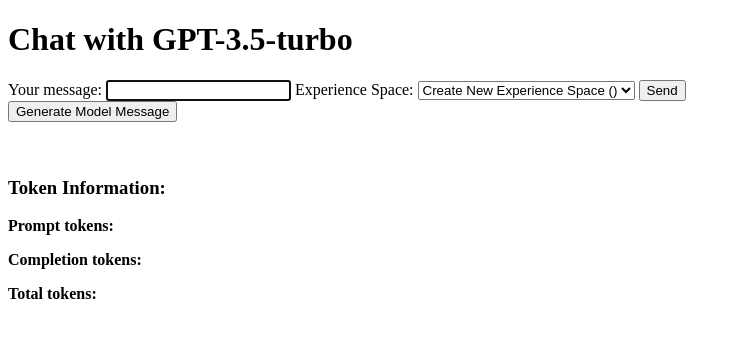
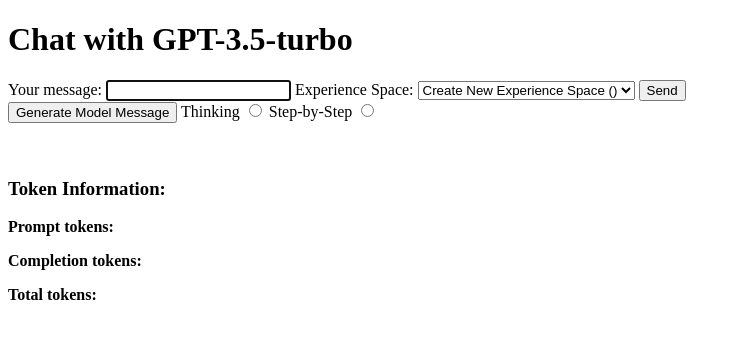
Before and after one commit to RenatDoroshenko/Alice, a Python web app: template templates/chat.html in a window 1280 px wide. Shown: the top 339 px of the page, without its empty margins (0-741 px from the left). Run offline with Jinja, Linux system fonts and the light colour scheme; the template is opened without the code that fills it, so the values that code supplies are empty.

Commit message:
add 'thinking' option for Generate Model Message

```diff
--- a/requirements.txt
+++ b/requirements.txt
@@ -5,3 +5,4 @@ gunicorn==20.1.0
 tiktoken==0.3.3
 faiss-cpu
 nltk
+Flask-Session==0.4.0
--- a/settings.py
+++ b/settings.py
@@ -12,7 +12,7 @@ CONTEXT_TOKENS_LIMIT = 3000
 MAX_TOKENS = 4096
 
 # Long-term memory - General
-LONG_MEMORY_ENABLED = True
+LONG_MEMORY_ENABLED = False
 MESSAGES_WITH_MEMORY_SHOWED_TO_AI = 2
 RELEVANT_MEMORIES_TO_RETRIEVE = 3
 
@@ -20,3 +20,6 @@ RELEVANT_MEMORIES_TO_RETRIEVE = 3
 EMBEDDING_MODEL = "text-embedding-ada-002"
 FAISS_INDEX_FOLDER = "memory"
 VECTOR_INDEX_DIMENSION = 1536
+
+# Communication Modes
+DEFAULT_COMMUNICATION_MODE = 'step_by_step'
--- a/templates/chat.html
+++ b/templates/chat.html
@@ -36,6 +36,11 @@
         <input type="hidden" name="experience_space" id="generate_experience_space" value="{{ experience_space }}">
         <input type="hidden" name="generate_model_message" value="true">
         <button type="submit">Generate Model Message</button>
+        <!-- Add this inside the form for generating a model message -->
+        <label for="thinking_option">Thinking</label>
+        <input type="radio" id="thinking_option" name="response_option" value="thinking" {% if response_option == 'thinking' %}checked{% endif %}>
+        <label for="step_by_step_option">Step-by-Step</label>
+        <input type="radio" id="step_by_step_option" name="response_option" value="step_by_step" {% if response_option == 'step_by_step' %}checked{% endif %}>
     </form>
 
     <br />
@@ -91,7 +96,8 @@
             event.preventDefault();
             const experienceSpace = document.getElementById("experience_space").value;
 
-            // Send the request to generate a model message using an AJAX request
+            // Function to send the request to generate a model message using an AJAX request
+            function generateModelMessage() {
                 const xhr = new XMLHttpRequest();
                 xhr.onreadystatechange = function () {
                     if (xhr.readyState === 4) {
@@ -99,6 +105,10 @@
                             const response = JSON.parse(xhr.responseText);
                             updateMessages([response.assistant_message], true);
                             updateTokenInformation(response.usage); // Update the usage values
+
+                            if (response.send_model_message_again) {
+                                generateModelMessage(); // Generate the model message again
+                            }
                         } else {
                             console.error("An error occurred while generating the model message.");
                         }
@@ -107,6 +117,18 @@
                 xhr.open("POST", "{{ url_for('generate_model_message') }}", true);
                 xhr.setRequestHeader("Content-Type", "application/x-www-form-urlencoded");
                 xhr.send(`experience_space=${encodeURIComponent(experienceSpace)}`);
+            }
+
+            generateModelMessage(); // Call the function to generate a model message
+        });
+
+
+        document.getElementById("thinking_option").addEventListener("change", function () {
+            updateResponseOption("thinking");
+        });
+
+        document.getElementById("step_by_step_option").addEventListener("change", function () {
+            updateResponseOption("step_by_step");
         });
 
 
@@ -198,6 +220,22 @@
 
         }
 
+        function updateResponseOption(responseOption) {
+            const xhr = new XMLHttpRequest();
+            xhr.onreadystatechange = function () {
+                if (xhr.readyState === 4) {
+                    if (xhr.status === 200) {
+                        console.log("Response option updated:", responseOption);
+                    } else {
+                        console.error("An error occurred while updating response option.");
+                    }
+                }
+            };
+            xhr.open("POST", "{{ url_for('update_response_option') }}", true);
+            xhr.setRequestHeader("Content-Type", "application/x-www-form-urlencoded");
+            xhr.send("response_option=" + encodeURIComponent(responseOption));
+        }
+
 
         (function () {
             const initialMessagesJson = document.getElementById("initial_messages").value;
```
Also changed, not shown: main.py (+33 -2 lines). Lines whose indentation alone changed are shown as unchanged.
